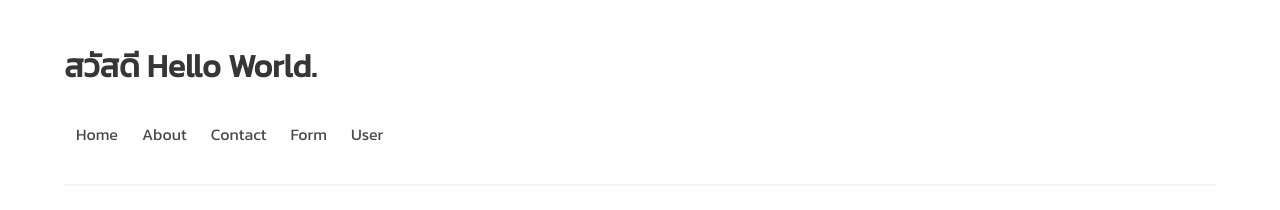
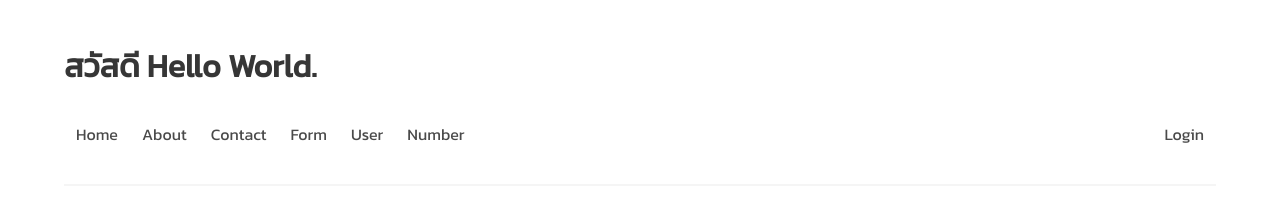
Before and after one commit to TarTangtrakul/workshop, a React (Create React App) app: page /login in a window 1280 px wide. Shown: the top 210 px of the page. Built offline with nearby package versions, Linux system fonts and the light colour scheme.

Commit message:
login update

```diff
--- a/src/components/Navbar.jsx
+++ b/src/components/Navbar.jsx
@@ -17,6 +17,10 @@ export default function Navbar() {
                 <Link to="/contact" className="navbar-item">Contact</Link>
                 <Link to="/form" className="navbar-item">Form</Link>
                 <Link to="/user" className="navbar-item">User</Link>
+                <Link to="/numbers" className="navbar-item">Number</Link>
+            </div>
+            <div className="navbar-end">
+                <Link to="/login" className="navbar-item">Login</Link>
             </div>
         </nav>
     </div>
--- a/src/components/Routes.jsx
+++ b/src/components/Routes.jsx
@@ -8,6 +8,7 @@ import Form from '../pages/Form'
 import User from '../pages/User'
 import UserProfile from '../pages/UserProfile'
 import Numbers from '../pages/Number'
+import Login from '../pages/Login'
 
 export default function Routes(){
     return <div>
@@ -19,6 +20,7 @@ export default function Routes(){
             <Route exact path='/user' component= {User}/>
             <Route path='/user/:id' component= {UserProfile}/>
             <Route path='/numbers' component= {Numbers}/>
+            <Route path='/login' component= {Login}/>
         </Switch>
     </div>
 }
--- /dev/null
+++ b/src/pages/Login.jsx
@@ -0,0 +1,7 @@
+import React from 'react'
+
+export default function Login() {
+    return <div>
+
+    </div>
+}
--- a/src/pages/Number.jsx
+++ b/src/pages/Number.jsx
@@ -1,15 +1,27 @@
-import React from 'react'
+import React, { useState } from 'react'
 import Axios from 'axios'
 
 const url = 'http://localhost:3001'
 
 export default function Number() {
 
+    const [ token,setToken ] = useState('')
+    async function handleLogin() {
+        const res = await Axios.post(url+'/login', { username: 'admin'})
+        setToken(res.data.token)
+    }
+
     async function handleClick() {
-        const res = await Axios.get(url)
+        const res = await Axios.get(url, {
+            headers:{
+                'authorization': token
+            }
+        })
         console.log(res.data)
     }
     return <div>
+        <button className="button" onClick={handleLogin}>Login</button>
+        <hr/>
         <h1 className="title">Number</h1>
         <button className="button" onClick={handleClick}>Get Number</button>
     </div>
```
